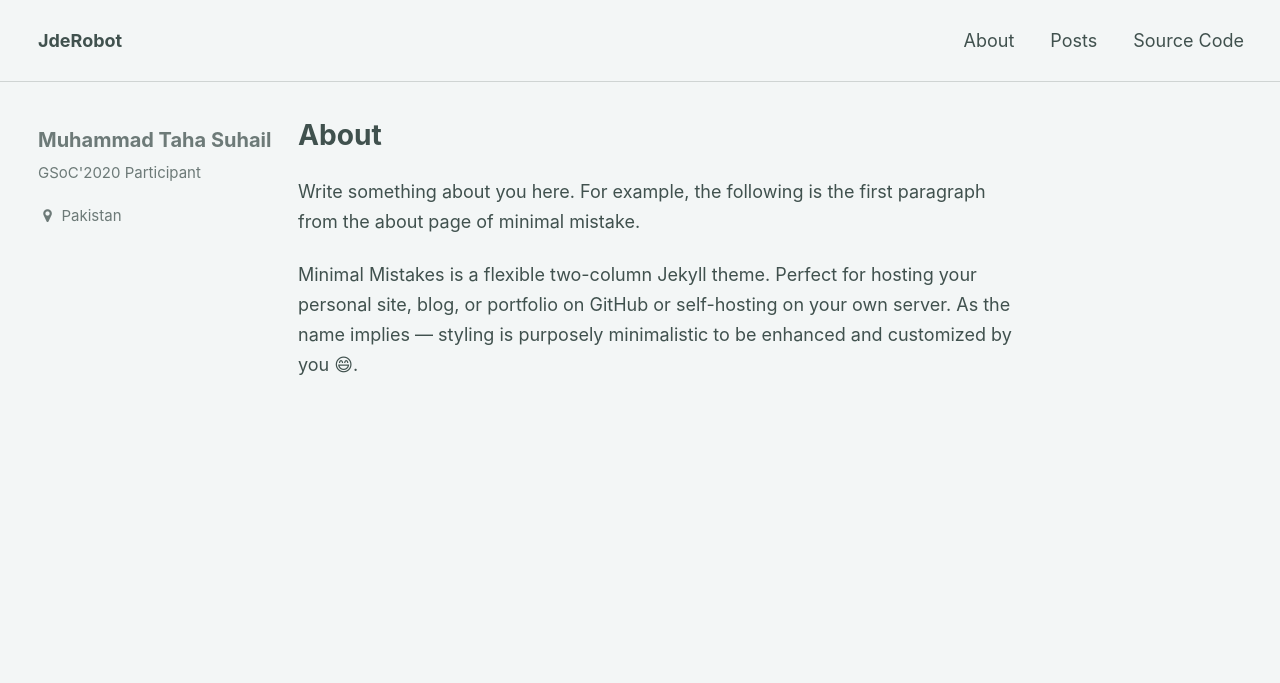
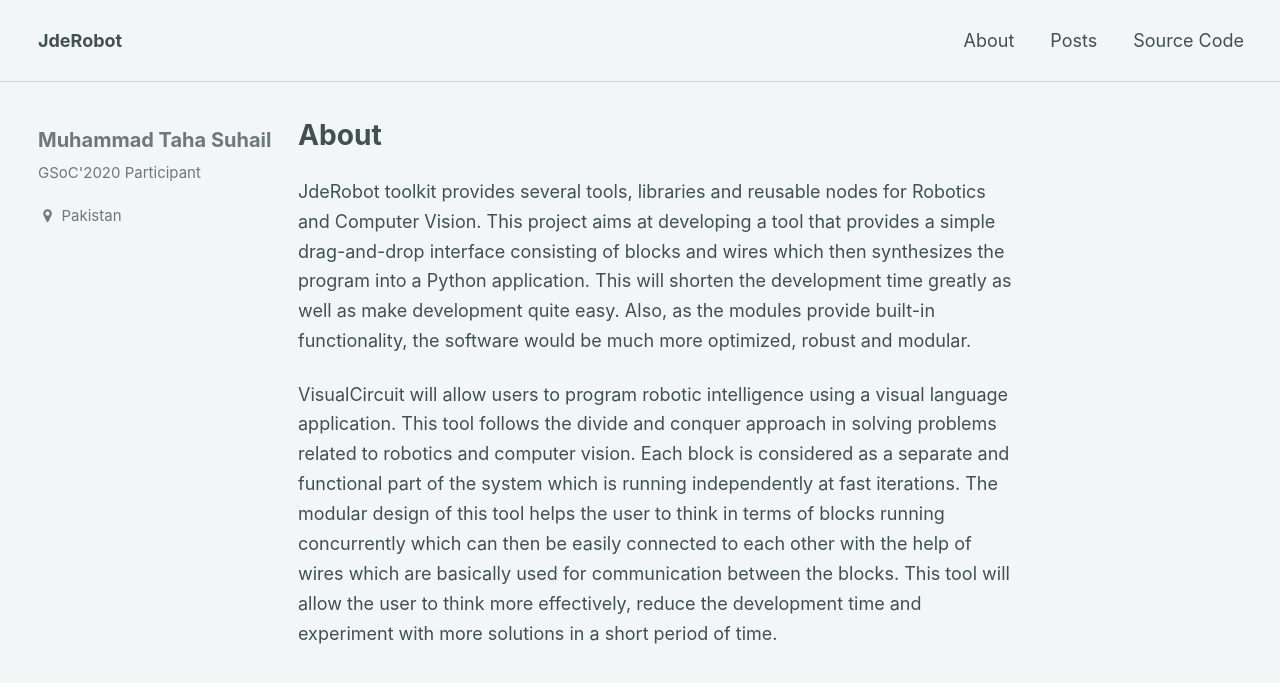
Before and after one commit to TheRoboticsClub/colab-gsoc2020-Muhammad_Taha, a Jekyll site: the page built from docs/_pages/about.md, in a window 1280 px wide and 900 px high. Shown: the top 683 px of the window. Built offline with Jekyll 4.4.1, drawn with Linux system fonts in a browser that asks for light colours; emoji names are drawn with the system emoji font.

Commit message:
Update about.md

```diff
--- a/docs/_pages/about.md
+++ b/docs/_pages/about.md
@@ -3,6 +3,6 @@
 title: "About"
 ---
 
-Write something about you here. For example, the following is the first paragraph from the about page of minimal mistake.
+JdeRobot toolkit provides several tools, libraries and reusable nodes for Robotics and Computer Vision. This project aims at developing a tool that provides a simple drag-and-drop interface consisting of blocks and wires which then synthesizes the program into a Python application. This will shorten the development time greatly as well as make development quite easy. Also, as the modules provide built-in functionality, the software would be much more optimized, robust and modular.
 
-Minimal Mistakes is a flexible two-column Jekyll theme. Perfect for hosting your personal site, blog, or portfolio on GitHub or self-hosting on your own server. As the name implies --- styling is purposely minimalistic to be enhanced and customized by you :smile:.
+VisualCircuit will allow users to program robotic intelligence using a visual language application. This tool follows the divide and conquer approach in solving problems related to robotics and computer vision. Each block is considered as a separate and functional part of the system which is running independently at fast iterations. The modular design of this tool helps the user to think in terms of blocks running concurrently which can then be easily connected to each other with the help of wires which are basically used for communication between the blocks. This tool will allow the user to think more effectively, reduce the development time and experiment with more solutions in a short period of time.
```
